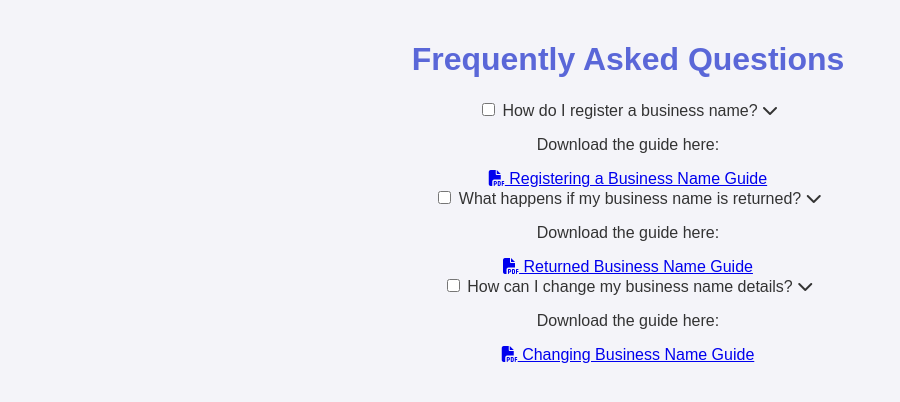
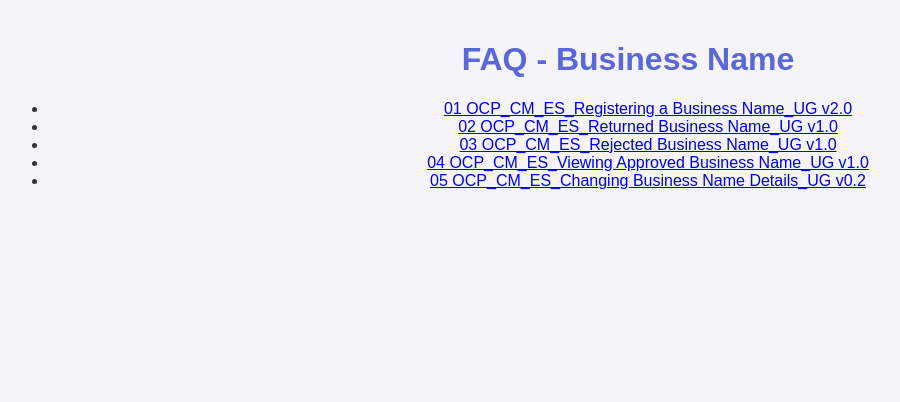
Before and after one commit to Abd-BAZ/GA4-TEST, a Flask app: page /faq in a window 1280 px wide. Shown: the part 84-486 px from the top of the page, without its empty margins (12-912 px from the left). Run offline with Flask 3, Linux system fonts and the light colour scheme; parts of the project's set-up code (start-up, migrations or seed data) failed here and were passed over; some libraries are stand-ins or nearby versions.

Commit message:
RebootV3

```diff
--- a/templates/faq.html
+++ b/templates/faq.html
@@ -5,19 +5,21 @@
     <meta name="viewport" content="width=device-width, initial-scale=1.0">
     <title>FAQ - GA-4 Website</title>
     <link rel="stylesheet" href="{{ url_for('static', filename='style.css') }}">
-    <link href="https://fonts.googleapis.com/css2?family=Poppins:wght@300;400;600&display=swap" rel="stylesheet">
-    <script src="https://kit.fontawesome.com/a076d05399.js" crossorigin="anonymous"></script>
 
-    <!-- Google Analytics & Tag Manager -->
+    <!-- Google Analytics Tracking with UTM Support -->
     <script async src="https://www.googletagmanager.com/gtag/js?id=G-FP2VEQZF5N"></script>
     <script>
         window.dataLayer = window.dataLayer || [];
         function gtag(){dataLayer.push(arguments);}
         gtag('js', new Date());
+
+        // Capture UTM parameters from URL
         function getUTMParameter(name) {
             const urlParams = new URLSearchParams(window.location.search);
             return urlParams.get(name) || "unknown";
         }
+
+        // Send UTM parameters to GA4
         gtag('config', 'G-FP2VEQZF5N', {
             'page_location': window.location.href,
             'page_referrer': document.referrer,
@@ -26,6 +28,16 @@
             'campaign_name': getUTMParameter('utm_campaign')
         });
     </script>
+
+<!-- Google Tag Manager -->
+<script>(function(w,d,s,l,i){w[l]=w[l]||[];w[l].push({'gtm.start':
+    new Date().getTime(),event:'gtm.js'});var f=d.getElementsByTagName(s)[0],
+    j=d.createElement(s),dl=l!='dataLayer'?'&l='+l:'';j.async=true;j.src=
+    'https://www.googletagmanager.com/gtm.js?id='+i+dl;f.parentNode.insertBefore(j,f);
+    })(window,document,'script','dataLayer','GTM-PRN846G6');
+</script>
+<!-- End Google Tag Manager -->
+
 </head>
 <body>
 
@@ -45,45 +57,18 @@
         <a href="{{ url_for('live_stats') }}?utm_source=internal&utm_medium=nav&utm_campaign=live_stats">Live Stats</a>
     </div>
 
-    <!-- FAQ Section -->
+    <!-- FAQ Dashboard -->
     <div class="container">
-        <h1>Frequently Asked Questions</h1>
-
-        <div class="faq-list">
-            <div class="faq-item">
-                <input type="checkbox" id="faq1">
-                <label for="faq1" class="faq-title">How do I register a business name? <i class="fas fa-chevron-down"></i></label>
-                <div class="faq-content">
-                    <p>Download the guide here:</p>
-                    <a href="{{ url_for('static', filename='files/01 OCP_CM_ES_Registering a Business Name_UG v2.0.pdf') }}" download>
-                        <i class="fas fa-file-pdf"></i> Registering a Business Name Guide
-                    </a>
+        <h1>FAQ - Business Name</h1>
+        <div class="file-dashboard">
+            <ul>
+                <li><a href="{{ url_for('static', filename='files/01 OCP_CM_ES_Registering a Business Name_UG v2.0.pdf') }}" download>01 OCP_CM_ES_Registering a Business Name_UG v2.0</a></li>
+                <li><a href="{{ url_for('static', filename='files/02 OCP_CM_ES_Returned Business Name_UG v1.0.pdf') }}" download>02 OCP_CM_ES_Returned Business Name_UG v1.0</a></li>
+                <li><a href="{{ url_for('static', filename='files/03 OCP_CM_ES_Rejected Business Name_UG v1.0.pdf') }}" download>03 OCP_CM_ES_Rejected Business Name_UG v1.0</a></li>
+                <li><a href="{{ url_for('static', filename='files/04 OCP_CM_ES_Viewing Approved Business Name_UG v1.0.pdf') }}" download>04 OCP_CM_ES_Viewing Approved Business Name_UG v1.0</a></li>
+                <li><a href="{{ url_for('static', filename='files/05 OCP_CM_ES_Changing Business Name Details_UG v0.2.pdf') }}" download>05 OCP_CM_ES_Changing Business Name Details_UG v0.2</a></li>
+            </ul>
         </div>
     </div>
-
-            <div class="faq-item">
-                <input type="checkbox" id="faq2">
-                <label for="faq2" class="faq-title">What happens if my business name is returned? <i class="fas fa-chevron-down"></i></label>
-                <div class="faq-content">
-                    <p>Download the guide here:</p>
-                    <a href="{{ url_for('static', filename='files/02 OCP_CM_ES_Returned Business Name_UG v1.0.pdf') }}" download>
-                        <i class="fas fa-file-pdf"></i> Returned Business Name Guide
-                    </a>
-                </div>
-            </div>
-
-            <div class="faq-item">
-                <input type="checkbox" id="faq3">
-                <label for="faq3" class="faq-title">How can I change my business name details? <i class="fas fa-chevron-down"></i></label>
-                <div class="faq-content">
-                    <p>Download the guide here:</p>
-                    <a href="{{ url_for('static', filename='files/05 OCP_CM_ES_Changing Business Name Details_UG v0.2.pdf') }}" download>
-                        <i class="fas fa-file-pdf"></i> Changing Business Name Guide
-                    </a>
-                </div>
-            </div>
-        </div>
-    </div>
-
 </body>
 </html>
```
Lines whose indentation alone changed are shown as unchanged.
